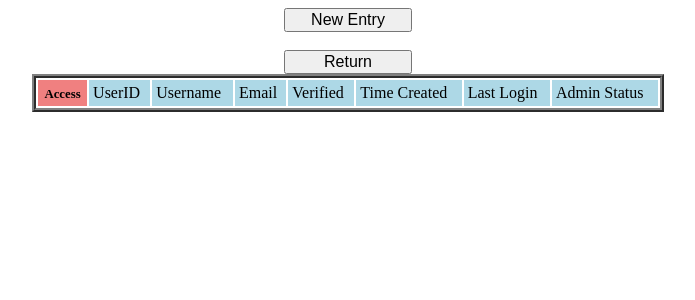
After one commit to CardboardGage/puzzlemaster, a PHP site: page /screens/usersAdmin.php in a window 1280 px wide. The commit adds this page. Shown: the top 300 px of the page, without its empty margins (292-987 px from the left). Run offline with PHP 8.4, Linux system fonts and the light colour scheme; data that the repository does not hold is empty.

Commit message:
implemented usersAdmin.php functionality still WIP

```diff
--- a/dbConnect.php
+++ b/dbConnect.php
@@ -244,9 +244,9 @@
     }
   }
 
-  //checks if user table is empty and creates a default admin account if true
-  function usersEmpty($pdo) {
-    $query = "SELECT UserID FROM `user`";
+  // Checks if the user table has an admin user. if there is none than it creates a default admin account.
+  function noAdmin($pdo) {
+    $query = "SELECT UserID FROM `user` WHERE AdminStatus = 1";
     try {
       $result = $pdo->query($query);
     } catch (PDOException $e) {
@@ -311,4 +311,26 @@
     }
   }
 
+  // Returns the full contents of the user table.
+  function getAllUsers($pdo) {
+    $query = "SELECT UserID, Username, Email, Verified, TimeCreated, LastLogin, AdminStatus
+      FROM `user`
+      ORDER BY UserID ASC";
+
+      return $pdo->query($query);
+  }
+
+  // Returns user data based off the input UserID.
+  function getUserByID($userID, $pdo) {
+    $query = "SELECT UserID, Username, Email, Verified, TimeCreated, LastLogin, AdminStatus
+    FROM `user`
+    WHERE UserID = ?
+    LIMIT 1";
+
+    $stmt = $pdo->prepare($query);
+    $stmt->execute([$userID]);
+
+    return $stmt->fetch();
+  }
+
 ?>
--- a/index.php
+++ b/index.php
@@ -20,7 +20,9 @@
   }
 
   require "dbConnect.php";
-  usersEmpty($pdo);
+  if (isset($pdo)) {
+    noAdmin($pdo);
+  }
 ?>
 <script src="https://code.jquery.com/jquery-3.7.1.min.js" integrity="sha256-/JqT3SQfawRcv/BIHPThkBvs0OEvtFFmqPF/lYI/Cxo=" crossorigin="anonymous"></script>
 </head>
--- a/screens/leaderboardAdmin/editEntry.php
+++ b/screens/admin/editEntry.php
@@ -4,6 +4,7 @@
   <meta charset="UTF-8">
   <meta name="viewport" content="width=device-width, initial-scale=1.0">
   <title>Edit Run</title>
+  <script src="https://ajax.googleapis.com/ajax/libs/jquery/3.7.1/jquery.min.js"></script>
 
 <?php
 ini_set('display_errors', '1');
@@ -23,7 +24,7 @@ if (!isset($runData) || isset($cancel)) {
 ?>
 <script>
   $(document).ready(() => {
-  $("#modeSelect").prop("selectedIndex", <?= $runData['ModeID'] ?>);
+    $("#modeSelect").prop("selectedIndex", <?= $runData['ModeID']-1 ?>);
   });
 </script>
 
--- a/screens/leaderboardAdmin.php
+++ b/screens/leaderboardAdmin.php
@@ -5,7 +5,7 @@
   <meta name="viewport" content="width=device-width, initial-scale=1.0">
   <title>PuzzleMaster - Leaderboard Admin Access</title>
 
-  <link rel="stylesheet" href="../css/leaderboardAdmin.css">
+  <link rel="stylesheet" href="../css/AdminAccess.css">
 
 </head>
 <body>
@@ -45,8 +45,8 @@
       ?>
       <tr>
         <td class="links">
-          <a href="leaderboardAdmin/editEntry.php?runID=<?=$entry['RunID']?>">Edit</a><br>
-          <a href="leaderboardAdmin/deleteEntry.php?runID=<?=$entry['RunID']?>">Delete</a><br>
+          <a href="admin/editEntry.php?runID=<?=$entry['RunID']?>">Edit</a><br>
+          <a href="admin/deleteEntry.php?runID=<?=$entry['RunID']?>">Delete</a><br>
         </td>
         <td class="runID"><?= $entry['RunID'] ?></td>
         <td class="userID"><?= $entry['Username'] ?> (UID: <?= $entry['UserID'] ?>)</td>
--- a/screens/maintenanceMenu.php
+++ b/screens/maintenanceMenu.php
@@ -47,6 +47,9 @@
       <?php if (!isset($_GET["editUser"]) && !isset($_GET["createRun"]) && !isset($_GET["createMode"]) && !isset($_GET["userSubmit"])) { ?>
         <form action="" method="get">
           <input type="submit" id="editUserBtn" class="databBtn" value="Edit User Data" name="editUser">
+        </form>
+        <form action="usersAdmin.php" method="post">
+          <input type="submit" id="userListBtn" class="dataBtn" value="View Users" name="userList">
         </form>
         <form action="" method="get">
           <input type="submit" id="createRunBtn" class="dataBtn" value="Create Run Data" name="createRun">
--- /dev/null
+++ b/screens/usersAdmin.php
@@ -0,0 +1,67 @@
+<!DOCTYPE html>
+<html lang="en">
+<head>
+  <meta charset="UTF-8">
+  <meta name="viewport" content="width=device-width, initial-scale=1.0">
+  <title>PuzzleMaster - User List Admin Access</title>
+
+  <link rel="stylesheet" href="../css/AdminAccess.css">
+
+</head>
+<body>
+
+  <div class="wrapper"><?php
+    ini_set('display_errors', '1');
+    error_reporting(-1);
+
+    require "../dbConnect.php";
+    if (isset($pdo)) {
+    ?>
+  <form action="maintenanceMenu.php" method="get">
+    <input type="hidden" name="fromList">
+    <input type="submit" name="createUser" value="New Entry">
+  </form>
+  <br><?php
+    }
+  ?>
+  <form action="maintenanceMenu.php">
+    <input type="submit" value="Return">
+  </form>
+  <table>
+    <tr>
+      <td class="links">Access</td>
+      <td class="userID">UserID</td>
+      <td class="username">Username</td>
+      <td class="email">Email</td>
+      <td class="verified">Verified</td>
+      <td class="timeCreated">Time Created</td>
+      <td class="lastLogin">Last Login</td>
+      <td class="adminStatus">Admin Status</td>
+    </tr><?php
+    // step through the result set one row at a time
+    if (isset($pdo)) {
+      $usersResult = getAllUsers($pdo);
+      while ($entry = $usersResult->fetch()) {
+      ?>
+      <tr>
+        <td class="links">
+          <a href="admin/editUser.php?userID=<?=$entry['UserID']?>">Edit</a><br>
+          <a href="admin/deleteUser.php?userID=<?=$entry['UserID']?>">Delete</a><br>
+        </td>
+        <td class="userID"><?= $entry['UserID'] ?></td>
+        <td class="username"><?= $entry['Username'] ?></td>
+        <td class="email"><?= $entry['Email'] ?></td>
+        <td class="verified"><?= $entry['Verified'] ?></td>
+        <td class="timeCreated"><?= $entry['TimeCreated'] ?></td>
+        <td class="lastLogin"><?= $entry['LastLogin'] ?></td>
+        <td class="adminStatus"><?= $entry['AdminStatus'] ?></td>
+      </tr><?php
+    }
+  }
+  ?>
+  </table>
+
+  </div>
+
+</body>
+</html>
```
Also changed, not shown: screens/admin/deleteUser.php (added, +46 -0 lines), screens/admin/editUser.php (added, +81 -0 lines), css/AdminAccess.css (renamed from css/leaderBoardAdmin.css), screens/admin/deleteEntry.php (renamed from screens/leaderboardAdmin/deleteEntry.php).
